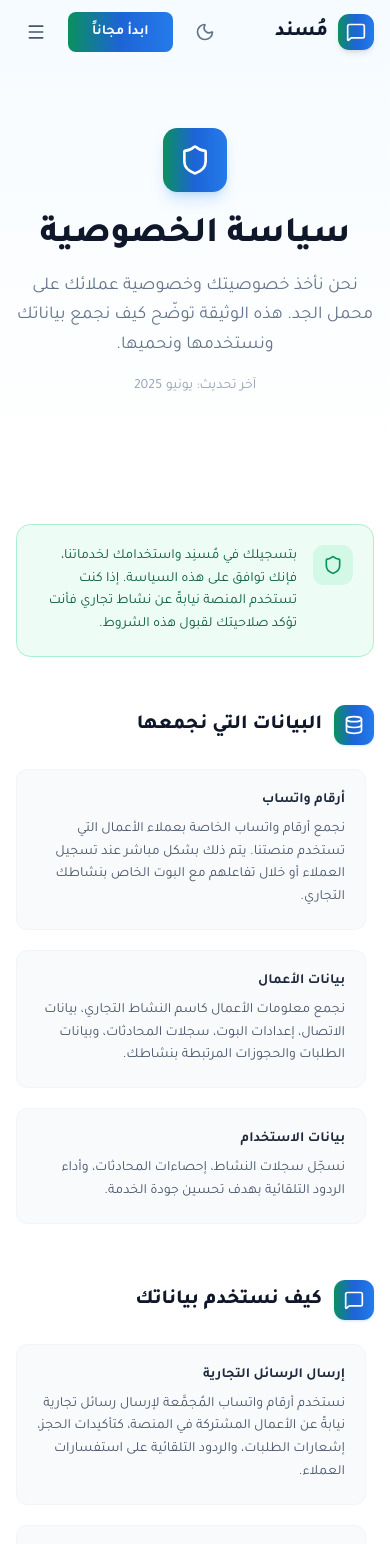
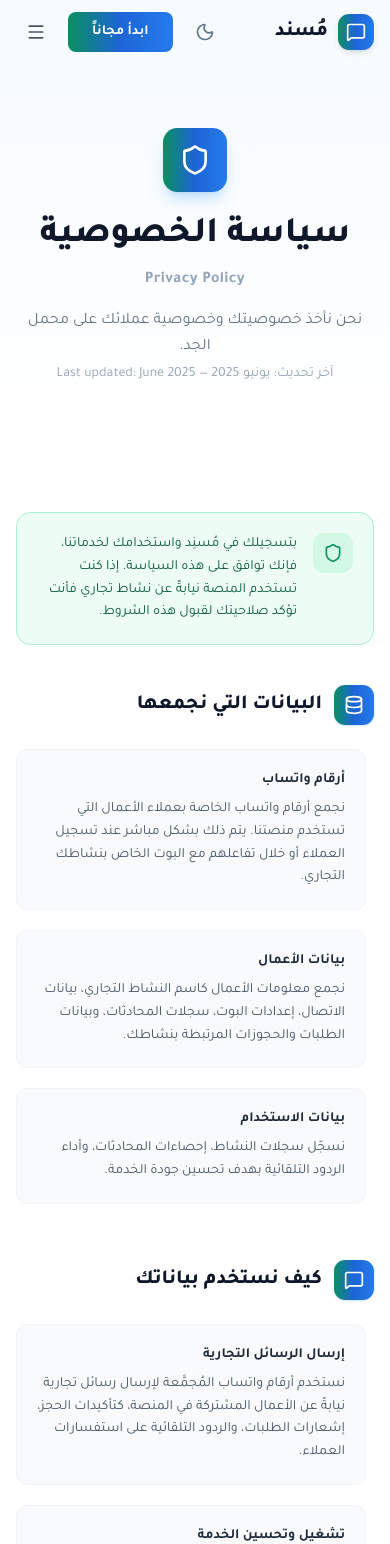
Before and after one commit to mansorAI/musnid1, a Next.js app: page /privacy in a window 390 px wide. Shown: the top 1544 px of the page. Built offline with nearby package versions, Linux system fonts and the light colour scheme.

Commit message:
Add English translation to privacy policy page

```diff
--- a/src/app/privacy/page.tsx
+++ b/src/app/privacy/page.tsx
@@ -3,102 +3,140 @@
 import { Shield, Database, MessageSquare, Lock, Users, AlertCircle } from "lucide-react";
 
 export const metadata = {
-  title: "سياسة الخصوصية | مُسنِد",
-  description: "سياسة الخصوصية لمنصة مُسنِد — كيف نجمع بياناتك ونحميها.",
+  title: "سياسة الخصوصية | Privacy Policy — مُسنِد",
+  description: "سياسة الخصوصية لمنصة مُسنِد — Musnid Privacy Policy.",
 };
 
-const sections = [
+const arSections = [
   {
     icon: Database,
     title: "البيانات التي نجمعها",
     content: [
-      {
-        subtitle: "أرقام واتساب",
-        text: "نجمع أرقام واتساب الخاصة بعملاء الأعمال التي تستخدم منصتنا. يتم ذلك بشكل مباشر عند تسجيل العملاء أو خلال تفاعلهم مع البوت الخاص بنشاطك التجاري.",
-      },
-      {
-        subtitle: "بيانات الأعمال",
-        text: "نجمع معلومات الأعمال كاسم النشاط التجاري، بيانات الاتصال، إعدادات البوت، سجلات المحادثات، وبيانات الطلبات والحجوزات المرتبطة بنشاطك.",
-      },
-      {
-        subtitle: "بيانات الاستخدام",
-        text: "نسجّل سجلات النشاط، إحصاءات المحادثات، وأداء الردود التلقائية بهدف تحسين جودة الخدمة.",
-      },
+      { subtitle: "أرقام واتساب", text: "نجمع أرقام واتساب الخاصة بعملاء الأعمال التي تستخدم منصتنا. يتم ذلك بشكل مباشر عند تسجيل العملاء أو خلال تفاعلهم مع البوت الخاص بنشاطك التجاري." },
+      { subtitle: "بيانات الأعمال", text: "نجمع معلومات الأعمال كاسم النشاط التجاري، بيانات الاتصال، إعدادات البوت، سجلات المحادثات، وبيانات الطلبات والحجوزات المرتبطة بنشاطك." },
+      { subtitle: "بيانات الاستخدام", text: "نسجّل سجلات النشاط، إحصاءات المحادثات، وأداء الردود التلقائية بهدف تحسين جودة الخدمة." },
     ],
   },
   {
     icon: MessageSquare,
     title: "كيف نستخدم بياناتك",
     content: [
-      {
-        subtitle: "إرسال الرسائل التجارية",
-        text: "نستخدم أرقام واتساب المُجمَّعة لإرسال رسائل تجارية نيابةً عن الأعمال المشتركة في المنصة، كتأكيدات الحجز، إشعارات الطلبات، والردود التلقائية على استفسارات العملاء.",
-      },
-      {
-        subtitle: "تشغيل وتحسين الخدمة",
-        text: "نستخدم البيانات لتشغيل البوت الخاص بنشاطك، تحليل الأداء، واكتشاف الأخطاء وإصلاحها.",
-      },
-      {
-        subtitle: "الدعم الفني",
-        text: "قد يصل فريق الدعم لدينا إلى بيانات ضرورية لحل مشكلات تقنية بناءً على طلبك.",
-      },
+      { subtitle: "إرسال الرسائل التجارية", text: "نستخدم أرقام واتساب المُجمَّعة لإرسال رسائل تجارية نيابةً عن الأعمال المشتركة في المنصة، كتأكيدات الحجز، إشعارات الطلبات، والردود التلقائية على استفسارات العملاء." },
+      { subtitle: "تشغيل وتحسين الخدمة", text: "نستخدم البيانات لتشغيل البوت الخاص بنشاطك، تحليل الأداء، واكتشاف الأخطاء وإصلاحها." },
+      { subtitle: "الدعم الفني", text: "قد يصل فريق الدعم لدينا إلى بيانات ضرورية لحل مشكلات تقنية بناءً على طلبك." },
     ],
   },
   {
     icon: Lock,
     title: "حماية البيانات وعدم بيعها",
     content: [
-      {
-        subtitle: "لا نبيع بياناتك",
-        text: "نلتزم بشكل قاطع بعدم بيع أي بيانات شخصية أو بيانات عملاء لأطراف ثالثة تحت أي ظرف. بياناتك ملكٌ لك.",
-      },
-      {
-        subtitle: "التشفير والأمان",
-        text: "تُخزَّن جميع البيانات بتشفير كامل. نتبع أفضل ممارسات الأمان لحماية المعلومات الحساسة من الوصول غير المصرح به.",
-      },
-      {
-        subtitle: "الاحتفاظ بالبيانات",
-        text: "نحتفظ بالبيانات طالما كان حسابك نشطاً. عند إلغاء الاشتراك يمكنك طلب حذف بياناتك بالكامل.",
-      },
+      { subtitle: "لا نبيع بياناتك", text: "نلتزم بشكل قاطع بعدم بيع أي بيانات شخصية أو بيانات عملاء لأطراف ثالثة تحت أي ظرف. بياناتك ملكٌ لك." },
+      { subtitle: "التشفير والأمان", text: "تُخزَّن جميع البيانات بتشفير كامل. نتبع أفضل ممارسات الأمان لحماية المعلومات الحساسة من الوصول غير المصرح به." },
+      { subtitle: "الاحتفاظ بالبيانات", text: "نحتفظ بالبيانات طالما كان حسابك نشطاً. عند إلغاء الاشتراك يمكنك طلب حذف بياناتك بالكامل." },
     ],
   },
   {
     icon: Users,
     title: "الشركاء التقنيون",
     content: [
-      {
-        subtitle: "Twilio",
-        text: "نستخدم Twilio كمزوّد لخدمات الرسائل والاتصالات. يتعامل Twilio مع إرسال واستقبال رسائل واتساب واتصالات SMS وفق سياسة خصوصيتهم الخاصة.",
-      },
-      {
-        subtitle: "Meta WhatsApp Business API",
-        text: "تُرسَل الرسائل عبر Meta WhatsApp Business API الرسمية. يخضع استخدامنا لهذه الخدمة لشروط استخدام Meta وسياسات WhatsApp Business.",
-      },
-      {
-        subtitle: "Supabase",
-        text: "تُخزَّن بياناتك بأمان على خوادم Supabase بالبنية التحتية لـ AWS مع تشفير كامل للبيانات أثناء النقل والتخزين.",
-      },
+      { subtitle: "Twilio", text: "نستخدم Twilio كمزوّد لخدمات الرسائل والاتصالات. يتعامل Twilio مع إرسال واستقبال رسائل واتساب واتصالات SMS وفق سياسة خصوصيتهم الخاصة." },
+      { subtitle: "Meta WhatsApp Business API", text: "تُرسَل الرسائل عبر Meta WhatsApp Business API الرسمية. يخضع استخدامنا لهذه الخدمة لشروط استخدام Meta وسياسات WhatsApp Business." },
+      { subtitle: "Supabase", text: "تُخزَّن بياناتك بأمان على خوادم Supabase بالبنية التحتية لـ AWS مع تشفير كامل للبيانات أثناء النقل والتخزين." },
     ],
   },
   {
     icon: AlertCircle,
     title: "حقوقك",
     content: [
-      {
-        subtitle: "الوصول والتعديل",
-        text: "يحق لك في أي وقت طلب الاطلاع على بياناتك أو تصحيحها أو تحديثها عبر التواصل معنا مباشرة.",
-      },
-      {
-        subtitle: "الحذف",
-        text: "يمكنك طلب حذف جميع بياناتك من أنظمتنا. سنُنجز الطلب خلال 30 يوم عمل وفق الالتزامات القانونية المعمول بها.",
-      },
-      {
-        subtitle: "الاعتراض",
-        text: "يحق لك الاعتراض على أي معالجة لبياناتك. تواصل معنا وسنتعامل مع طلبك خلال 5 أيام عمل.",
-      },
+      { subtitle: "الوصول والتعديل", text: "يحق لك في أي وقت طلب الاطلاع على بياناتك أو تصحيحها أو تحديثها عبر التواصل معنا مباشرة." },
+      { subtitle: "الحذف", text: "يمكنك طلب حذف جميع بياناتك من أنظمتنا. سنُنجز الطلب خلال 30 يوم عمل وفق الالتزامات القانونية المعمول بها." },
+      { subtitle: "الاعتراض", text: "يحق لك الاعتراض على أي معالجة لبياناتك. تواصل معنا وسنتعامل مع طلبك خلال 5 أيام عمل." },
     ],
   },
 ];
+
+const enSections = [
+  {
+    icon: Database,
+    title: "Data We Collect",
+    content: [
+      { subtitle: "WhatsApp Numbers", text: "We collect WhatsApp numbers of customers who interact with businesses using our platform. This happens directly when customers register or interact with your business bot." },
+      { subtitle: "Business Data", text: "We collect business information such as business name, contact details, bot configurations, conversation logs, and order or booking data associated with your account." },
+      { subtitle: "Usage Data", text: "We log activity records, conversation statistics, and automated response performance in order to improve service quality." },
+    ],
+  },
+  {
+    icon: MessageSquare,
+    title: "How We Use Your Data",
+    content: [
+      { subtitle: "Sending Commercial Messages", text: "We use collected WhatsApp numbers to send commercial messages on behalf of businesses subscribed to our platform, including booking confirmations, order notifications, and automated replies to customer inquiries." },
+      { subtitle: "Operating & Improving the Service", text: "We use data to operate your business bot, analyze performance, and detect and fix issues." },
+      { subtitle: "Technical Support", text: "Our support team may access necessary data to resolve technical issues upon your request." },
+    ],
+  },
+  {
+    icon: Lock,
+    title: "Data Protection & No Selling",
+    content: [
+      { subtitle: "We Never Sell Your Data", text: "We are strictly committed to never selling any personal data or customer data to third parties under any circumstances. Your data belongs to you." },
+      { subtitle: "Encryption & Security", text: "All data is stored with full encryption. We follow industry best practices to protect sensitive information from unauthorized access." },
+      { subtitle: "Data Retention", text: "We retain data as long as your account is active. Upon cancellation, you may request complete deletion of your data." },
+    ],
+  },
+  {
+    icon: Users,
+    title: "Technology Partners",
+    content: [
+      { subtitle: "Twilio", text: "We use Twilio as our messaging and communications provider. Twilio handles sending and receiving WhatsApp messages and SMS communications under their own privacy policy." },
+      { subtitle: "Meta WhatsApp Business API", text: "Messages are sent through the official Meta WhatsApp Business API. Our use of this service is subject to Meta's Terms of Service and WhatsApp Business policies." },
+      { subtitle: "Supabase", text: "Your data is securely stored on Supabase servers built on AWS infrastructure with full encryption in transit and at rest." },
+    ],
+  },
+  {
+    icon: AlertCircle,
+    title: "Your Rights",
+    content: [
+      { subtitle: "Access & Correction", text: "You may request to view, correct, or update your data at any time by contacting us directly." },
+      { subtitle: "Deletion", text: "You may request deletion of all your data from our systems. We will fulfill the request within 30 business days in accordance with applicable legal obligations." },
+      { subtitle: "Objection", text: "You have the right to object to any processing of your data. Contact us and we will address your request within 5 business days." },
+    ],
+  },
+];
+
+function SectionBlock({ sections, dir }: { sections: typeof arSections; dir: "rtl" | "ltr" }) {
+  const isRtl = dir === "rtl";
+  return (
+    <div className="space-y-14" dir={dir}>
+      {sections.map((section, i) => {
+        const Icon = section.icon;
+        return (
+          <div key={i}>
+            <div className={`flex items-center gap-3 mb-6 ${isRtl ? "" : "flex-row"}`}>
+              <div className="w-10 h-10 rounded-xl gradient-bg flex items-center justify-center shadow-sm shadow-primary-500/20 shrink-0">
+                <Icon className="w-5 h-5 text-white" />
+              </div>
+              <h2 className="text-xl font-extrabold text-surface-900 dark:text-white">
+                {section.title}
+              </h2>
+            </div>
+            <div className={`space-y-5 ${isRtl ? "pr-2" : "pl-2"}`}>
+              {section.content.map((item, j) => (
+                <div key={j} className="p-5 rounded-xl bg-surface-50 dark:bg-surface-900/60 border border-surface-100 dark:border-surface-800/50">
+                  <h3 className="text-sm font-bold text-surface-800 dark:text-surface-200 mb-2">
+                    {item.subtitle}
+                  </h3>
+                  <p className="text-sm text-surface-600 dark:text-surface-400 leading-relaxed">
+                    {item.text}
+                  </p>
+                </div>
+              ))}
+            </div>
+          </div>
+        );
+      })}
+    </div>
+  );
+}
 
 export default function PrivacyPage() {
   return (
@@ -111,24 +149,26 @@
           <div className="inline-flex items-center justify-center w-16 h-16 rounded-2xl gradient-bg shadow-lg shadow-primary-500/25 mb-6">
             <Shield className="w-8 h-8 text-white" />
           </div>
-          <h1 className="text-4xl md:text-5xl font-extrabold text-surface-900 dark:text-white mb-4">
+          <h1 className="text-4xl md:text-5xl font-extrabold text-surface-900 dark:text-white mb-3">
             سياسة الخصوصية
           </h1>
-          <p className="text-surface-500 dark:text-surface-400 text-lg max-w-xl mx-auto leading-relaxed">
-            نحن نأخذ خصوصيتك وخصوصية عملائك على محمل الجد. هذه الوثيقة توضّح كيف نجمع بياناتك ونستخدمها ونحميها.
+          <p className="text-base font-semibold text-surface-400 dark:text-surface-500 tracking-wide mb-4">
+            Privacy Policy
           </p>
-          <p className="mt-4 text-sm text-surface-400 dark:text-surface-500">
-            آخر تحديث: يونيو 2025
+          <p className="text-surface-500 dark:text-surface-400 text-base max-w-xl mx-auto leading-relaxed">
+            نحن نأخذ خصوصيتك وخصوصية عملائك على محمل الجد.
+          </p>
+          <p className="mt-1 text-sm text-surface-400 dark:text-surface-500">
+            آخر تحديث: يونيو 2025 — Last updated: June 2025
           </p>
         </div>
       </section>
 
-      {/* Content */}
-      <section className="py-16 px-4 sm:px-6 lg:px-8">
+      {/* ── Arabic Section ── */}
+      <section className="py-16 px-4 sm:px-6 lg:px-8" dir="rtl">
         <div className="container-max mx-auto max-w-3xl">
 
-          {/* Intro notice */}
-          <div className="mb-12 p-5 rounded-2xl bg-accent-50 dark:bg-accent-950/30 border border-accent-200 dark:border-accent-800/40 flex gap-4">
+          <div className="mb-10 p-5 rounded-2xl bg-accent-50 dark:bg-accent-950/30 border border-accent-200 dark:border-accent-800/40 flex gap-4">
             <div className="shrink-0 w-10 h-10 rounded-xl bg-accent-100 dark:bg-accent-900/50 flex items-center justify-center">
               <Shield className="w-5 h-5 text-accent-600 dark:text-accent-400" />
             </div>
@@ -137,53 +177,55 @@
             </p>
           </div>
 
-          {/* Sections */}
-          <div className="space-y-14">
-            {sections.map((section, i) => {
-              const Icon = section.icon;
-              return (
-                <div key={i}>
-                  <div className="flex items-center gap-3 mb-6">
-                    <div className="w-10 h-10 rounded-xl gradient-bg flex items-center justify-center shadow-sm shadow-primary-500/20">
-                      <Icon className="w-5 h-5 text-white" />
-                    </div>
-                    <h2 className="text-xl font-extrabold text-surface-900 dark:text-white">
-                      {section.title}
-                    </h2>
-                  </div>
-                  <div className="space-y-5 pr-2">
-                    {section.content.map((item, j) => (
-                      <div key={j} className="p-5 rounded-xl bg-surface-50 dark:bg-surface-900/60 border border-surface-100 dark:border-surface-800/50">
-                        <h3 className="text-sm font-bold text-surface-800 dark:text-surface-200 mb-2">
-                          {item.subtitle}
-                        </h3>
-                        <p className="text-sm text-surface-600 dark:text-surface-400 leading-relaxed">
-                          {item.text}
-                        </p>
-                      </div>
-                    ))}
-                  </div>
-                </div>
-              );
-            })}
-          </div>
+          <SectionBlock sections={arSections} dir="rtl" />
 
-          {/* Contact */}
           <div className="mt-16 p-6 rounded-2xl bg-primary-50 dark:bg-primary-950/30 border border-primary-100 dark:border-primary-900/40 text-center">
-            <h2 className="text-lg font-extrabold text-surface-900 dark:text-white mb-2">
-              تواصل معنا
-            </h2>
+            <h2 className="text-lg font-extrabold text-surface-900 dark:text-white mb-2">تواصل معنا</h2>
             <p className="text-sm text-surface-600 dark:text-surface-400 mb-4 leading-relaxed">
-              إذا كانت لديك أي أسئلة أو استفسارات حول سياسة الخصوصية أو بيانات حسابك، تواصل معنا مباشرة.
+              إذا كانت لديك أي أسئلة حول سياسة الخصوصية أو بيانات حسابك، تواصل معنا مباشرة.
             </p>
-            <a
-              href="mailto:info@musnid.com"
-              className="inline-flex items-center gap-2 text-sm font-semibold text-primary-600 dark:text-primary-400 hover:text-primary-700 dark:hover:text-primary-300 transition-colors"
-            >
+            <a href="mailto:info@musnid.com" className="text-sm font-semibold text-primary-600 dark:text-primary-400 hover:text-primary-700 dark:hover:text-primary-300 transition-colors">
               info@musnid.com
             </a>
           </div>
+        </div>
+      </section>
 
+      {/* ── Divider ── */}
+      <div className="px-4 sm:px-6 lg:px-8">
+        <div className="container-max mx-auto max-w-3xl">
+          <div className="flex items-center gap-4">
+            <div className="flex-1 h-px bg-surface-200 dark:bg-surface-800" />
+            <span className="text-xs font-semibold text-surface-400 dark:text-surface-500 tracking-widest uppercase px-2">English Version</span>
+            <div className="flex-1 h-px bg-surface-200 dark:bg-surface-800" />
+          </div>
+        </div>
+      </div>
+
+      {/* ── English Section ── */}
+      <section className="py-16 px-4 sm:px-6 lg:px-8" dir="ltr">
+        <div className="container-max mx-auto max-w-3xl">
+
+          <div className="mb-10 p-5 rounded-2xl bg-accent-50 dark:bg-accent-950/30 border border-accent-200 dark:border-accent-800/40 flex gap-4">
+            <div className="shrink-0 w-10 h-10 rounded-xl bg-accent-100 dark:bg-accent-900/50 flex items-center justify-center">
+              <Shield className="w-5 h-5 text-accent-600 dark:text-accent-400" />
+            </div>
+            <p className="text-sm text-accent-800 dark:text-accent-300 leading-relaxed">
+              By registering with Musnid and using our services, you agree to this policy. If you are using the platform on behalf of a business, you confirm your authority to accept these terms.
+            </p>
+          </div>
+
+          <SectionBlock sections={enSections} dir="ltr" />
+
+          <div className="mt-16 p-6 rounded-2xl bg-primary-50 dark:bg-primary-950/30 border border-primary-100 dark:border-primary-900/40 text-center">
+            <h2 className="text-lg font-extrabold text-surface-900 dark:text-white mb-2">Contact Us</h2>
+            <p className="text-sm text-surface-600 dark:text-surface-400 mb-4 leading-relaxed">
+              If you have any questions about this Privacy Policy or your account data, contact us directly.
+            </p>
+            <a href="mailto:info@musnid.com" className="text-sm font-semibold text-primary-600 dark:text-primary-400 hover:text-primary-700 dark:hover:text-primary-300 transition-colors">
+              info@musnid.com
+            </a>
+          </div>
         </div>
       </section>
 
```
